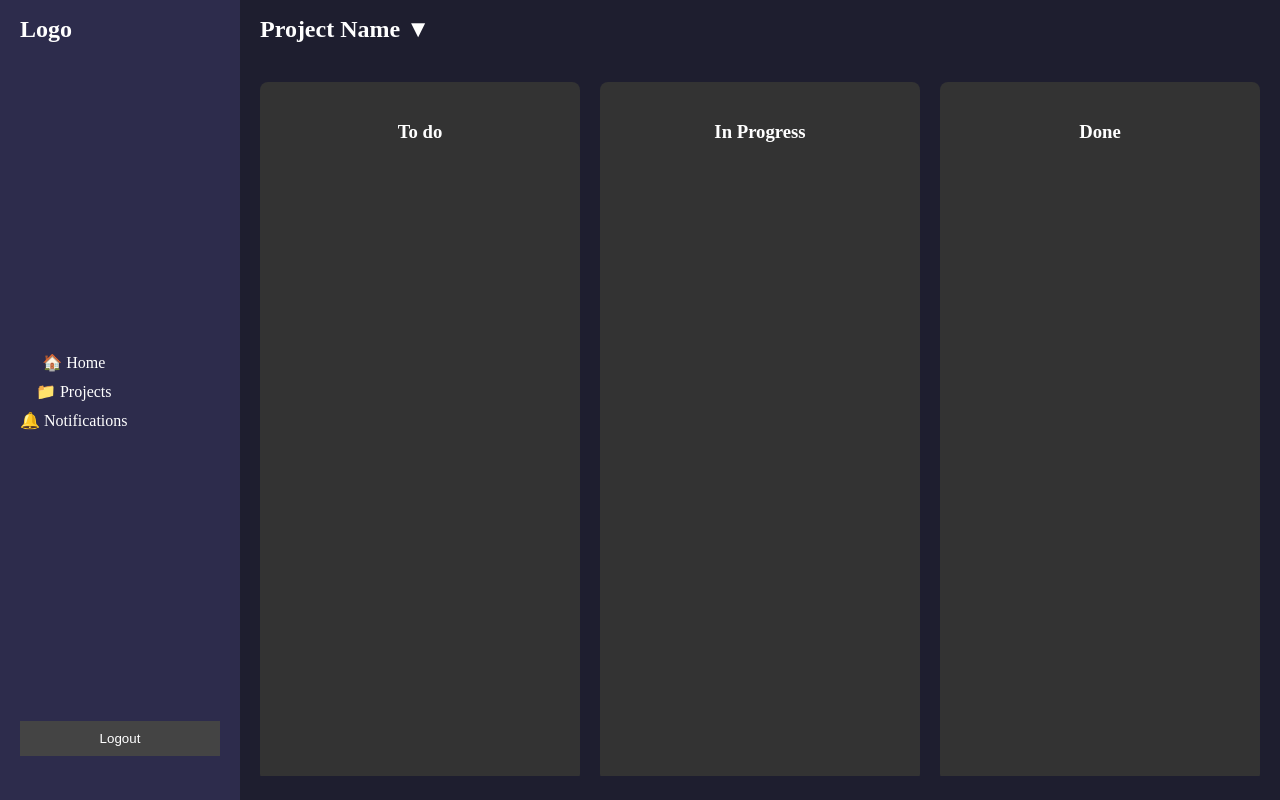
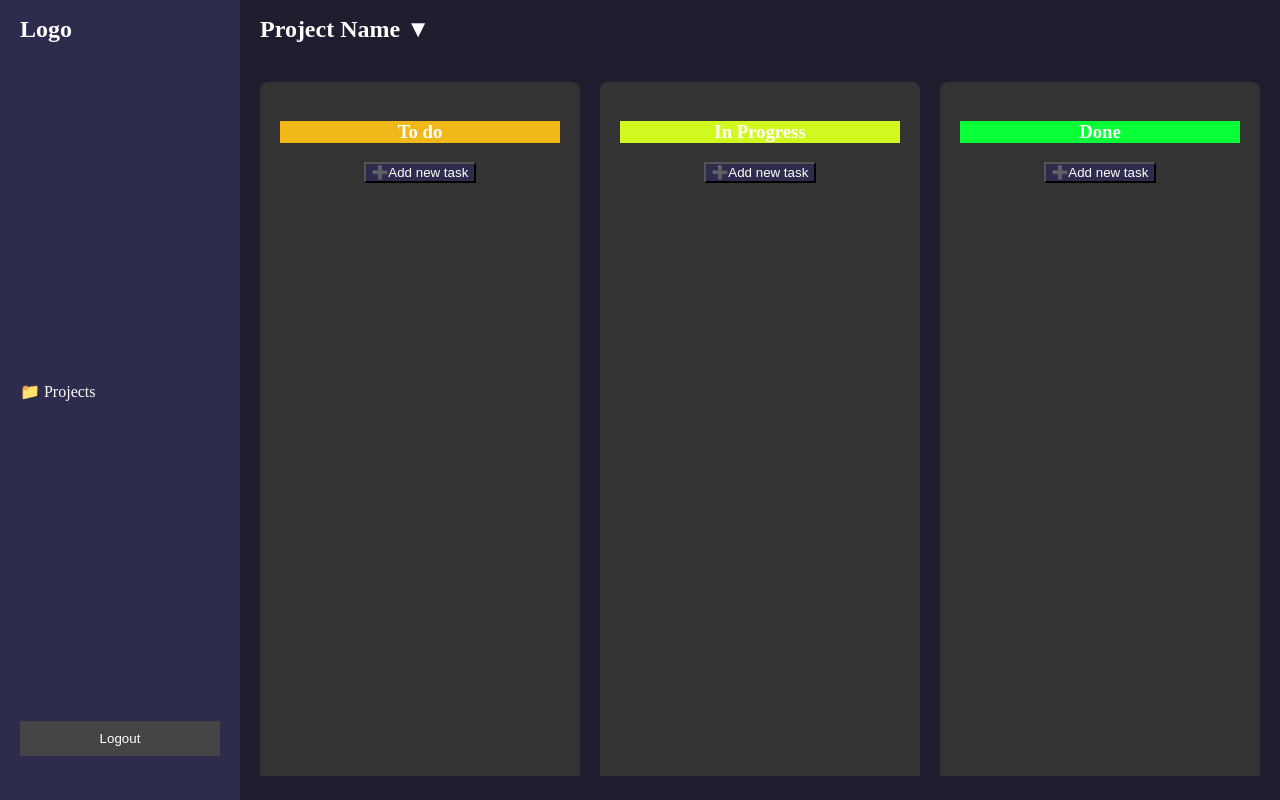
Before and after one commit to Sonwabiso1/task-management-app, a React (Create React App) app in the folder client/: page /admintasks in a window 1280 px wide. Shown: the part 1220-2020 px from the top of the page. Built offline with nearby package versions, Linux system fonts and the light colour scheme.

Commit message:
changed colors of headings
Changed the color of to-do, done, in -progress. Also added button that opens the modal under each section

```diff
--- a/client/src/pages/Admin/adminTasks.js
+++ b/client/src/pages/Admin/adminTasks.js
@@ -39,9 +39,7 @@ export default function Admintasks() {
             <aside className="sidebar">
                 <h2>Logo</h2>
                 <nav>
-                    <a href="#">🏠 Home</a>
                     <a href="#" onClick={openModal}>📁 Projects</a>
-                    <a href="#">🔔 Notifications</a>
                 </nav>
                 <button className="logout-btn">Logout</button>
             </aside>
@@ -52,7 +50,7 @@ export default function Admintasks() {
                 </div>
                 <div className="columns">
                     <div className="column to-do">
-                        <h3>To do</h3>
+                        <div><h3>To do</h3></div>
                         {tasks.filter(task => task.status === 'To do').map((task, index) => (
                             <div className="task-card" key={index}>
                                 <h4>{task.title}</h4>
@@ -64,9 +62,10 @@ export default function Admintasks() {
                                 <button onClick={() => updateTaskStatus(index, 'Done')}>Move to Done</button>
                             </div>
                         ))}
+                        <button onClick={openModal}>➕Add new task</button>
                     </div>
                     <div className="column in-progress">
-                        <h3>In Progress</h3>
+                        <div><h3>In Progress</h3></div>
                         {tasks.filter(task => task.status === 'In Progress').map((task, index) => (
                             <div className="task-card" key={index}>
                                 <h4>{task.title}</h4>
@@ -78,9 +77,10 @@ export default function Admintasks() {
                                 <button onClick={() => updateTaskStatus(index, 'Done')}>Move to Done</button>
                             </div>
                         ))}
+                        <button onClick={openModal}>➕Add new task</button>
                     </div>
                     <div className="column done">
-                        <h3>Done</h3>
+                        <div><h3>Done</h3></div>
                         {tasks.filter(task => task.status === 'Done').map((task, index) => (
                             <div className="task-card" key={index}>
                                 <h4>{task.title}</h4>
@@ -92,6 +92,7 @@ export default function Admintasks() {
                                 <button onClick={() => updateTaskStatus(index, 'In Progress')}>Move to In Progress</button>
                             </div>
                         ))}
+                        <button onClick={openModal}>➕Add new task</button>
                     </div>
                 </div>
             </main>
--- a/client/src/styles/Admin/adminTasks.css
+++ b/client/src/styles/Admin/adminTasks.css
@@ -216,3 +216,15 @@
     background-color: #dc3545;
     color: white;
 }
+
+.to-do div{
+    background-color: #F1B81A;
+}
+
+.in-progress div{
+    background-color: #D1F91F;
+}
+
+.done div{
+    background-color: #09FF36;
+}
```
